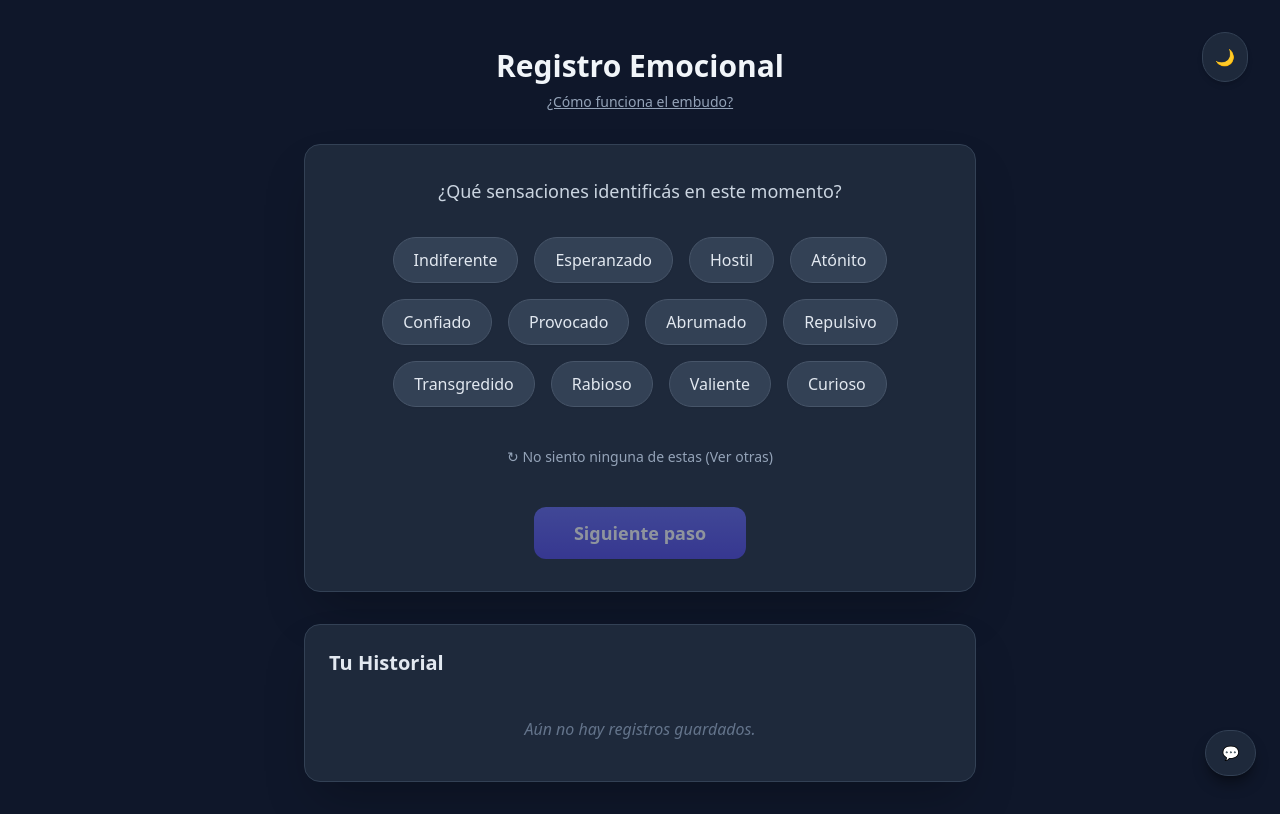
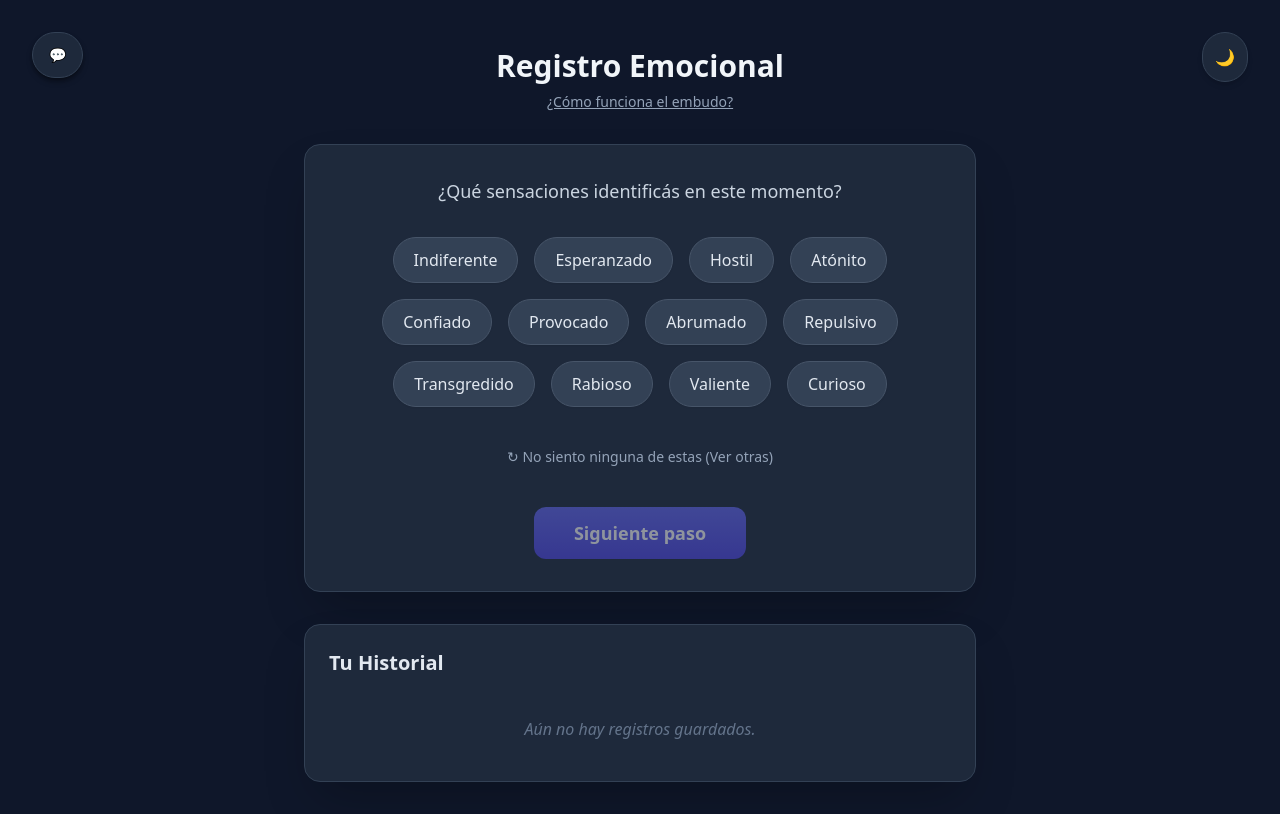
Before and after one commit to m-antelo/registro-emocional, a React (Vite) app: page / in a window 1280 px wide. Built offline with nearby package versions, Linux system fonts and the light colour scheme.

Commit message:
Se modifico la ubicacion del boton de sugerencias

```diff
--- a/src/App.jsx
+++ b/src/App.jsx
@@ -455,12 +455,12 @@ export default function App() {
         </div>
         {/* BOTÓN FLOTANTE DE SUGERENCIAS */}
         <a
-        href="https://docs.google.com/forms/d/e/1FAIpQLSfP7eura5hSTHudehLmAToAADDP2RbozZXcg6vgPDdDBL6oIg/viewform?usp=header"
+        href="https://forms.gle/TULINKACA"
         target="_blank"
         rel="noopener noreferrer"
-        className={`fixed bottom-6 right-6 z-40 flex items-center gap-2 px-4 py-3 rounded-full shadow-lg transition-all duration-300 hover:scale-105 font-medium text-sm ${
+        className={`absolute top-4 left-4 sm:top-8 sm:left-8 z-40 flex items-center gap-2 px-4 py-3 rounded-full shadow-md transition-all duration-300 hover:scale-105 font-medium text-sm ${
           temaClaro
-            ? 'bg-white text-slate-700 border border-purple-200 hover:bg-purple-50 shadow-purple-200/50'
+            ? 'bg-slate-100/80 text-slate-700 border border-white hover:bg-white shadow-purple-200/50'
             : 'bg-slate-800 text-slate-200 border border-slate-700 hover:bg-slate-700 shadow-black/40'
         }`}
         title="Dejar una sugerencia"
```
